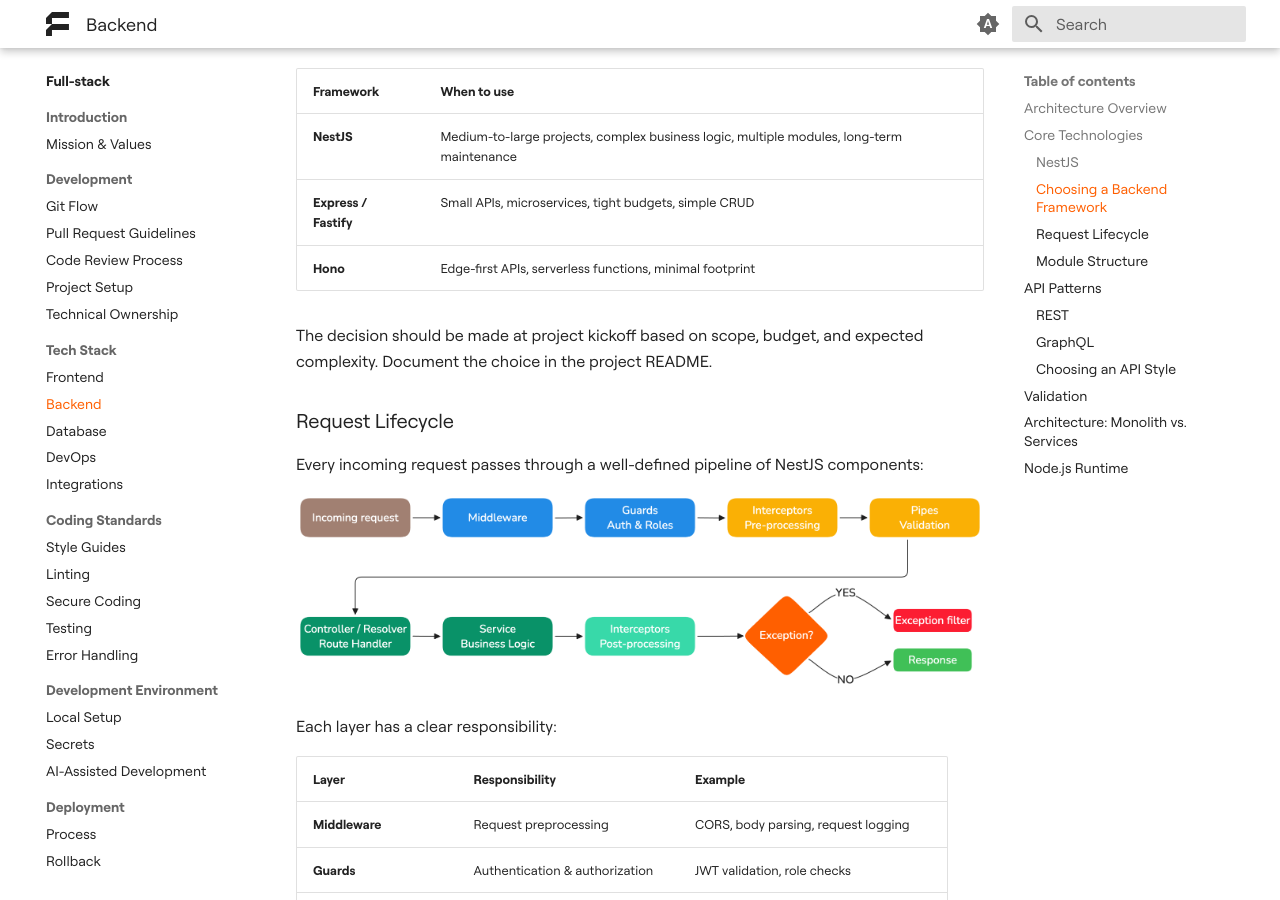
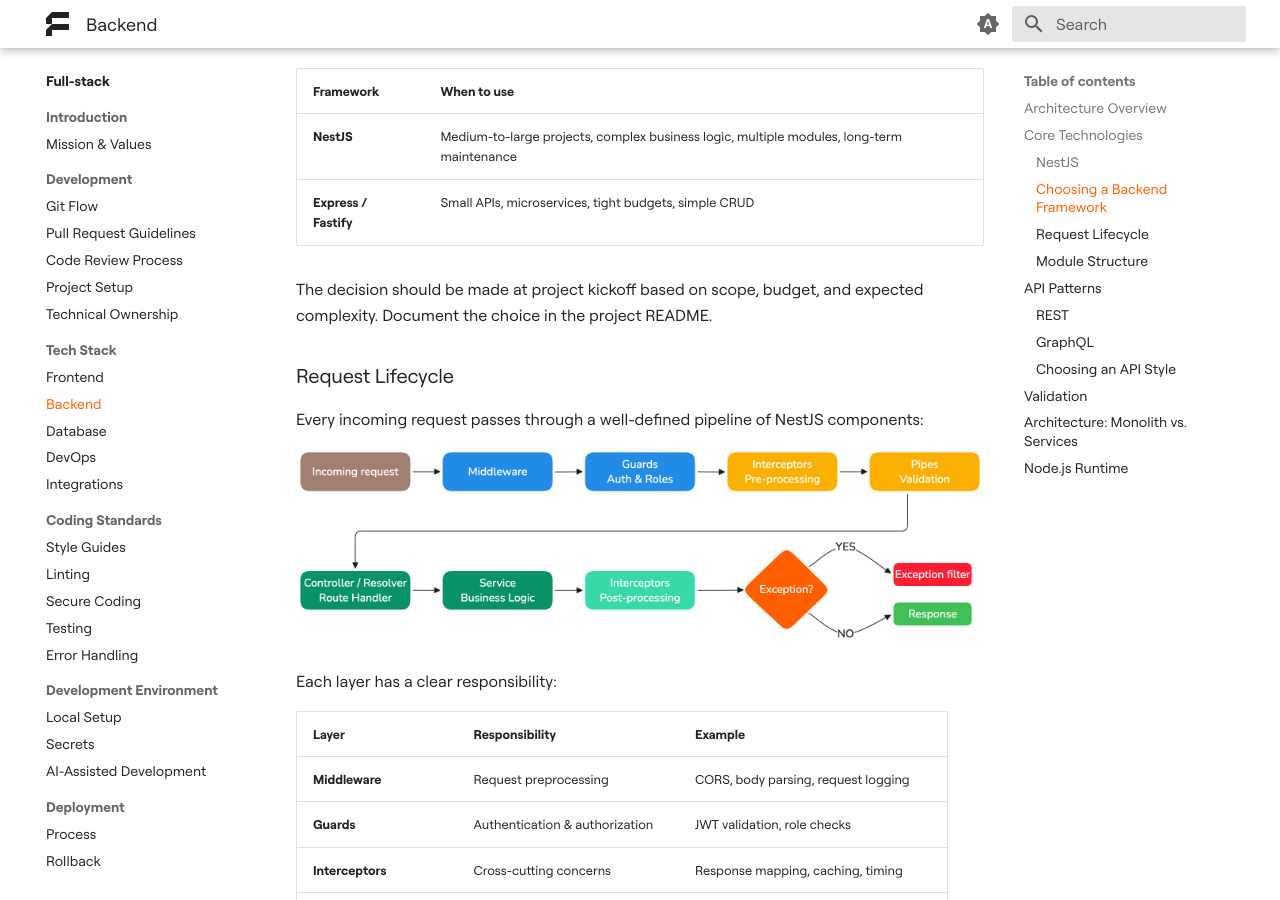
Before and after one commit to futuredapp/Engineering-Handbook, an MkDocs documentation site: the page built from docs/teams/fullstack/tech_stack/10_backend.md, in a window 1280 px wide and 900 px high, scrolled down 1978 px. Built offline with MkDocs 1.6.1 and Material for MkDocs 9.7.7, drawn with Linux system fonts in a browser that asks for light colours.

Commit message:
fix: removed mention of Hono

```diff
--- a/docs/teams/fullstack/tech_stack/10_backend.md
+++ b/docs/teams/fullstack/tech_stack/10_backend.md
@@ -36,7 +36,6 @@
 |---|---|
 | **NestJS** | Medium-to-large projects, complex business logic, multiple modules, long-term maintenance |
 | **Express / Fastify** | Small APIs, microservices, tight budgets, simple CRUD |
-| **Hono** | Edge-first APIs, serverless functions, minimal footprint |
 
 The decision should be made at project kickoff based on scope, budget, and expected complexity. Document the choice in the project README.
 
```
